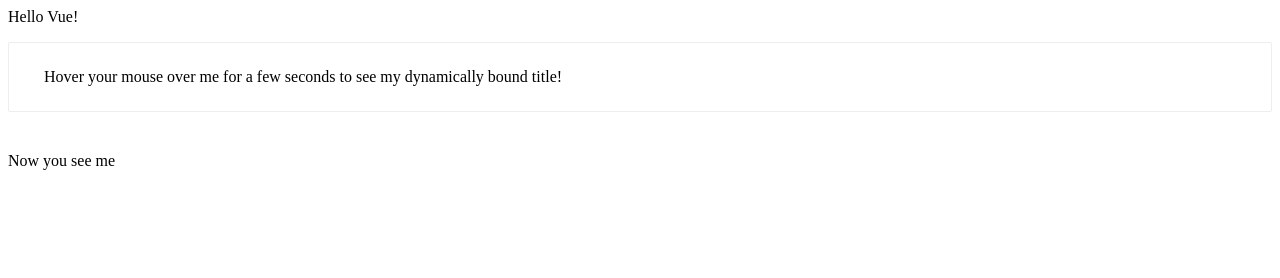
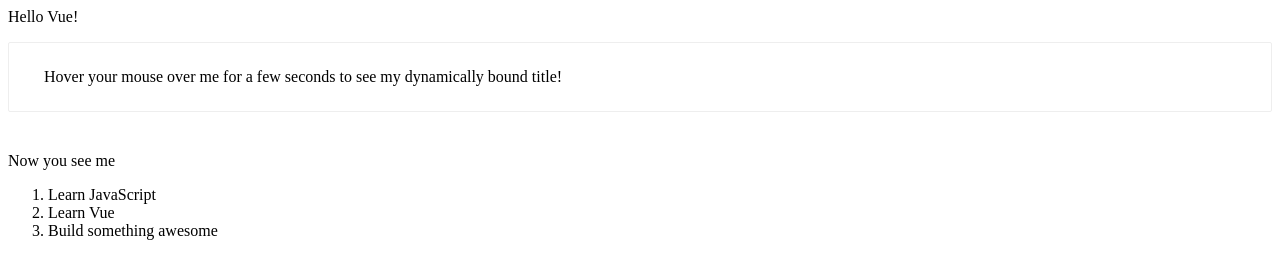
Before and after one commit to jespernpedersen/vuejs-demo, a plain HTML site: page index.html in a window 1280 px wide. Drawn offline with nearby package versions, Linux system fonts and the light colour scheme.

Commit message:
Make a To Do List

```diff
--- a/index.html
+++ b/index.html
@@ -28,7 +28,13 @@
     <div id="app-3">
         <span v-if="seen">Now you see me</span>
     </div>
-
+    <div id="app-4">
+        <ol>
+            <li v-for="todo in todos">
+                {{ todo.text }}
+            </li>
+        </ol>
+    </div>
     <script src="https://cdn.jsdelivr.net/npm/vue/dist/vue.js"></script>
     <script>
         var app = new Vue({
@@ -47,6 +53,18 @@
             el: '#app-3',
             data: {
                 seen: true
+            }
+        });
+        var app4 = new Vue({
+            el: '#app-4',
+            data: {
+                todos: [{
+                    text: 'Learn JavaScript'
+                }, {
+                    text: 'Learn Vue'
+                }, {
+                    text: 'Build something awesome'
+                }]
             }
         });
     </script>
```
